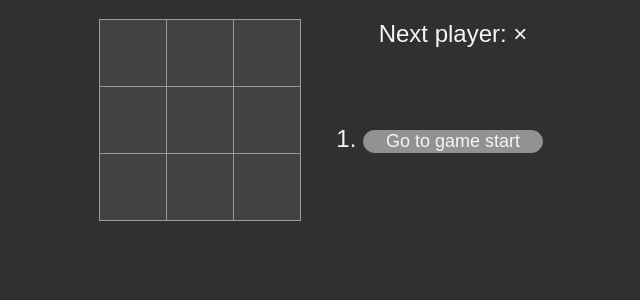
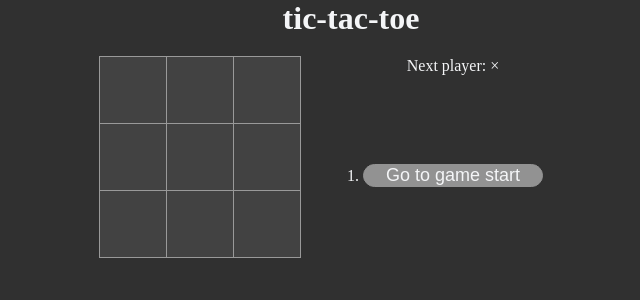
Before and after one commit to narutiga/tic-tac-toe, a Next.js app: page / in a window 1280 px wide. Shown: the top 300 px of the page, without its empty margins (289-929 px from the left). Built offline with nearby package versions, Linux system fonts and the light colour scheme.

Commit message:
✨ Header追加

```diff
--- /dev/null
+++ b/src/components/Header/Header.module.css
@@ -0,0 +1,3 @@
+.header {
+  text-align: center;
+}
--- /dev/null
+++ b/src/components/Header/index.jsx
@@ -0,0 +1,9 @@
+import classes from "src/components/Header/Header.module.css";
+
+export function Header(props) {
+  return (
+    <div>
+      <h1 className={classes.header}>tic-tac-toe</h1>
+    </div>
+  );
+}
--- a/src/pages/index.jsx
+++ b/src/pages/index.jsx
@@ -1,9 +1,11 @@
 import { Game } from "src/components/Game";
+import { Header } from "src/components/Header";
 import classes from "src/styles/Home.module.css";
 
 export default function Home() {
   return (
     <div className={classes.container}>
+      <Header />
       <Game />
       <footer className={classes.footer}></footer>
     </div>
--- a/src/styles/globals.css
+++ b/src/styles/globals.css
@@ -2,10 +2,11 @@
   box-sizing: border-box;
   margin: 0;
   padding: 0;
+  font: "Century Gothic", Futura, sans-serif;
 }
 
 body {
   color: #f4f5f7;
   background-color: #303030;
-  font: 24px "Century Gothic", Futura, sans-serif;
+  font: 24px;
 }
```
